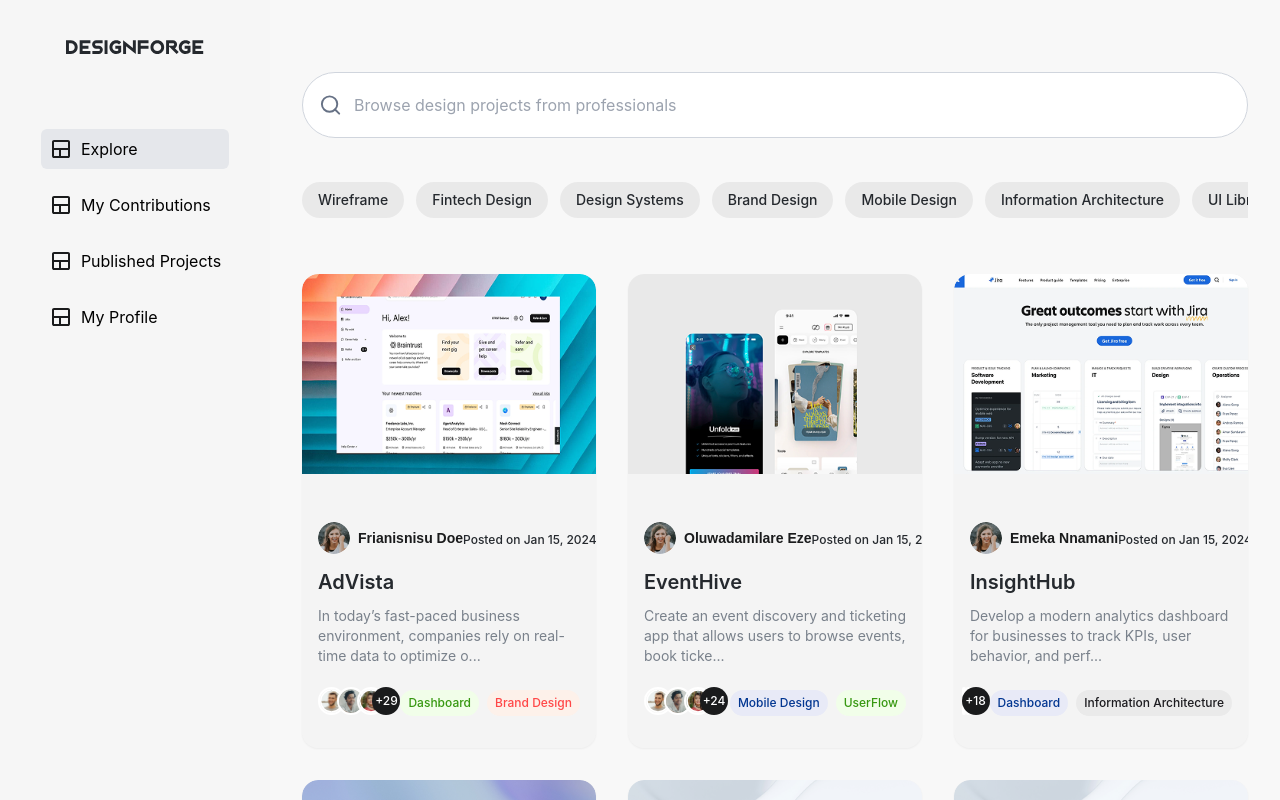
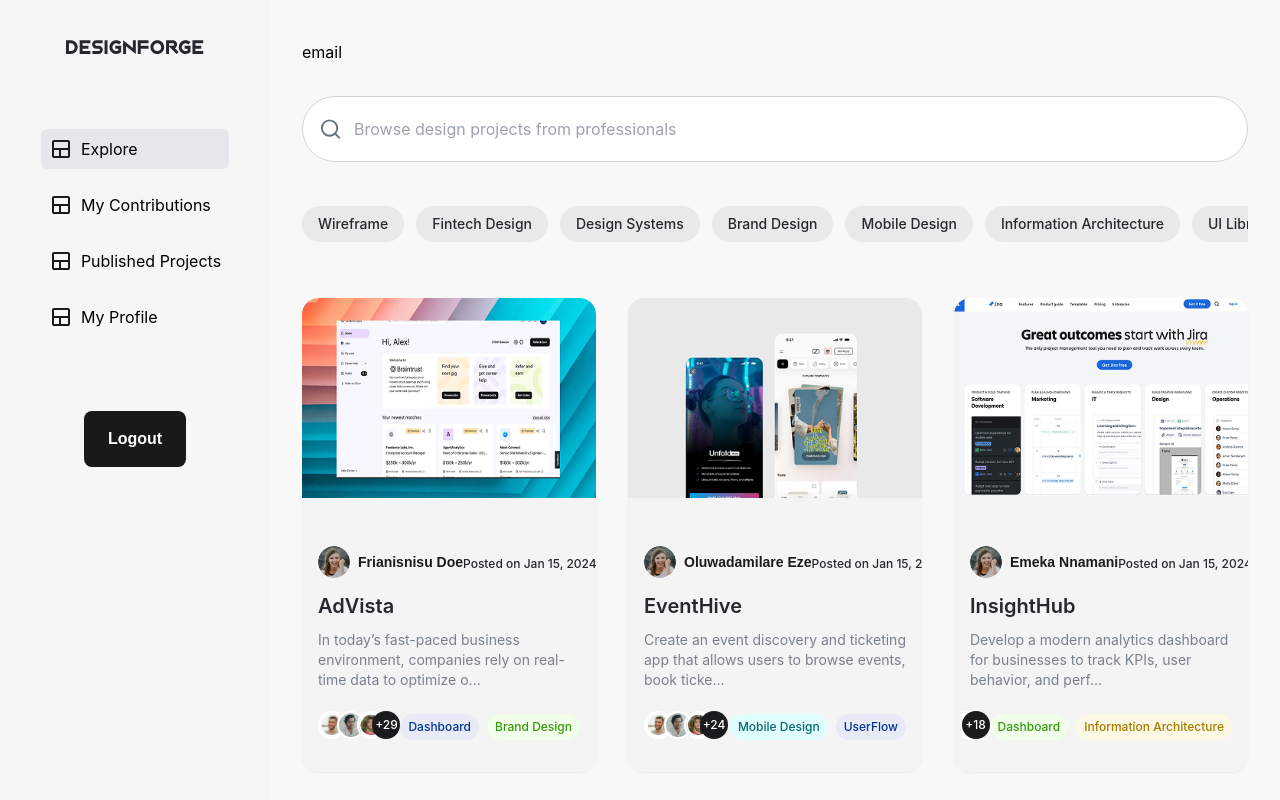
Before and after one commit to Wheezy049/DesignForge, a React (Create React App) app: page /dashboard in a window 1280 px wide. Built offline with nearby package versions, Linux system fonts and the light colour scheme.

Commit message:
fix: login/signup authetication implementation

```diff
--- a/src/components/Button.jsx
+++ b/src/components/Button.jsx
@@ -6,19 +6,21 @@
   iconSrc,
   iconAlt = "icon",
   onClick,
-  type = "button"
+  type = "button",
+  disabled = false,
 }) => {
   const isDefaultBg = bgColor === "#181919";
 
   return (
     <button
       type={type}
-      className="flex items-center justify-center gap-2 px-6 py-4 text-base font-bold font-manrope rounded-lg hover:opacity-80 transition"
+      className={`flex items-center justify-center gap-2 px-6 py-4 text-base font-bold font-manrope rounded-lg hover:opacity-80 transition ${disabled ? " opacity-50 cursor-not-allowed" : ""}`}
       style={{
         backgroundColor: bgColor,
         color: isDefaultBg ? "white" : "#1A1B1C",
       }}
       onClick={onClick}
+      disabled={disabled}
     >
       {iconSrc && <img src={iconSrc} alt={iconAlt} className="w-5 h-5" />}
       {text}
--- a/src/components/NavSidebar.jsx
+++ b/src/components/NavSidebar.jsx
@@ -1,6 +1,7 @@
 import React from 'react'
+import Button from './Button'
 
-function NavSidebar({ handleNavClick, projects, activeComponent } ) {
+function NavSidebar({ handleNavClick, projects, activeComponent, handleLogout } ) {
 
   const navItems = [
     { name: "Explore", icon: "/images/team_dashboard.svg", component: "Explore" },
@@ -27,6 +28,9 @@
           </button>
         ))}
       </div>
+
+
+      <Button type='button' text="Logout" onClick={handleLogout} />
     </div>
   )
 }
--- a/src/components/SignInForm.jsx
+++ b/src/components/SignInForm.jsx
@@ -10,6 +10,7 @@
 
 function SignInForm() {
 
+  const [loading, setLoading] = useState(false);
   const { login } = useAuth();
   const [formData, setFormData] = useState({
     email: "",
@@ -23,10 +24,11 @@
   // Handle form submission
   const handleSignIn = async (e) => {
     e.preventDefault();
+    setLoading(true);
 
     try {
       await login(formData);
-      toast.success("✅ Login successful.", {
+      toast.success("Login successful.", {
         position: "top-right",
         autoClose: 2000,
         hideProgressBar: true,
@@ -42,7 +44,7 @@
         },
       });
     } catch (error) {
-      toast.error(error.message || "❌ Invalid credentials. Try again.", {
+      toast.error(error.message || "Invalid credentials. Try again.", {
         position: "top-right",
         autoClose: 2000,
         hideProgressBar: false,
@@ -57,6 +59,8 @@
           borderRadius: "8px",
         },
       });
+    } finally{
+      setLoading(false);
     }
   };
 
@@ -87,7 +91,7 @@
         value={formData.password}
         onChange={handleChange}
       />
-      <Button type="submit" text="Login into your account" />
+      <Button type="submit" text={ loading ? "Signing in..." : "Login into your accout"} disabled={loading}/>
       <span className="text-[#8A8A8B] text-base font-medium font-inter text-center">
         OR
       </span>
--- a/src/components/SignUpForm.jsx
+++ b/src/components/SignUpForm.jsx
@@ -7,6 +7,9 @@
 import "react-toastify/dist/ReactToastify.css";
 
 function SignUpForm() {
+
+ const [loading, setLoading] = useState(false);
+
   const API_BASE_URL = "https://forge-api-5ubm.onrender.com/api/v1";
   const navigate = useNavigate();
   const [formData, setFormData] = useState({
@@ -20,6 +23,7 @@
 
   const handleSignUp = async (e) => {
     e.preventDefault();
+    setLoading(true);
 
     try {
       const response = await fetch(`${API_BASE_URL}/auth/register`, {
@@ -29,9 +33,10 @@
       });
 
       const data = await response.json();
+      console.log(data);
 
       if (response.ok) {
-        toast.success( data.message || "✅ Account created successfully! Please log in.", {
+        toast.success( data.message || "Account created successfully! Please log in.", {
           position: "top-right",
           autoClose: 2000,
           hideProgressBar: true,
@@ -46,12 +51,9 @@
             borderRadius: "8px",
           },
         });
-
-        setTimeout(() => {
-          navigate("/verification");
-        }, 1200);
+        navigate("/signin");
       } else {
-        toast.error(data.message || "❌ Sign-up failed. Try again.", {
+        toast.error(data.message || " Sign-up failed. Try again.", {
           position: "top-right",
           autoClose: 2000,
           hideProgressBar: false,
@@ -68,7 +70,7 @@
         });
       }
     } catch (error) {
-      toast.error("❌ Something went wrong. Please try again.", {
+      toast.error("Something went wrong. Please try again.", {
         position: "top-right",
         autoClose: 2000,
         hideProgressBar: false,
@@ -83,6 +85,8 @@
           borderRadius: "8px",
         },
       });
+    } finally{
+      setLoading(false);
     }
   };
 
@@ -111,7 +115,7 @@
         value={formData.password}
         onChange={handleChange}
       />
-      <Button type="submit" text="Continue with email" />
+      <Button type="submit" text={loading ? "Signing Up..." : "Continue with email"} disabled={loading}/>
       <span className="text-[#8A8A8B] text-base font-medium font-inter text-center">
         OR
       </span>
--- a/src/context/AuthContext.js
+++ b/src/context/AuthContext.js
@@ -25,10 +25,20 @@
 
         if (response.ok) {
           const data = await response.json();
-          console.log(data)
-          setUser(data);
+          console.log(data); // Check if the response structure is what you expect
+
+          // Adjust to access the correct part of the response
+          if (data?.data?.data) {
+            setUser(data.data.data[0]); // This accesses the first user object in the array
+            navigate("/dashboard");
+          } else {
+            console.error("User data not found.");
+            localStorage.removeItem("token");
+            setUser(null);
+          }
         } else {
           localStorage.removeItem("token");
+          setUser(null);
         }
       } catch (error) {
         console.error("Error fetching user:", error);
@@ -39,6 +49,7 @@
 
     fetchUser();
   }, []);
+
 
   const login = async (userData) => {
     try {
@@ -51,8 +62,7 @@
       const data = await response.json();
       console.log(data)
       if (response.ok) {
-        localStorage.setItem("token", data.token);
-        setUser(data.user);
+        localStorage.setItem("token", data.data.accessToken);
         navigate("/dashboard");
       } else {
         throw new Error(data.message || "Login failed");
--- a/src/pages/DashBoard.jsx
+++ b/src/pages/DashBoard.jsx
@@ -1,10 +1,31 @@
 import React, { useState } from "react";
-// import { useAuth } from "../context/AuthContext";
+import { useAuth } from "../context/AuthContext";
 import NavSidebar from "../components/NavSidebar";
 import Explore from "../components/Explore";
+import { toast } from "react-toastify";
 
 function DashBoard({ projects}) {
   const [activeComponent, setActiveComponent] = useState("Explore");
+  const { user, logout } = useAuth();
+
+  const handleLogout = () => {
+     logout();
+     toast.success("Logged out successfully.", {
+      position: "top-right",
+      autoClose: 2000,
+      hideProgressBar: true,
+      closeOnClick: true,
+      pauseOnHover: false,
+      draggable: true,
+      style: {
+        backgroundColor: "#4CAF50",
+        color: "white",
+        fontSize: "14px",
+        textAlign: "center",
+        borderRadius: "8px",
+      },
+    });
+  };
 
   const handleNavClick = (componentName) => {
     setActiveComponent(componentName);
@@ -27,8 +48,9 @@
 
   return (
     <div className="flex w-full h-screen bg-[#F8F8F8] relative">
-      <NavSidebar handleNavClick={handleNavClick} projects={projects} activeComponent={activeComponent} />
+      <NavSidebar handleNavClick={handleNavClick} projects={projects} activeComponent={activeComponent} handleLogout={handleLogout} />
       <div className="flex-1 ml-[270px] px-8 py-10 overflow-y-auto">
+      <h1>{user?.email || 'email' }</h1>
         <div className="">{renderComponent()}</div>
       </div>
     </div>
```
